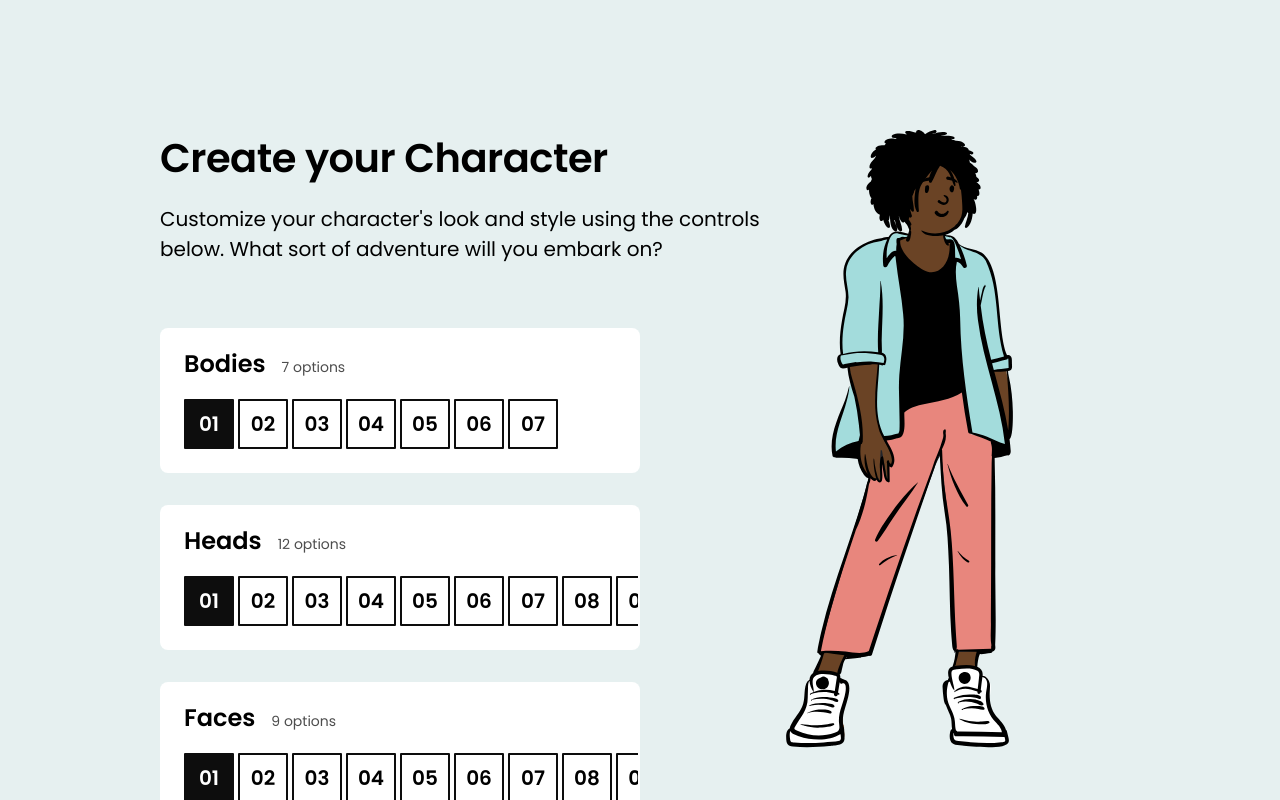
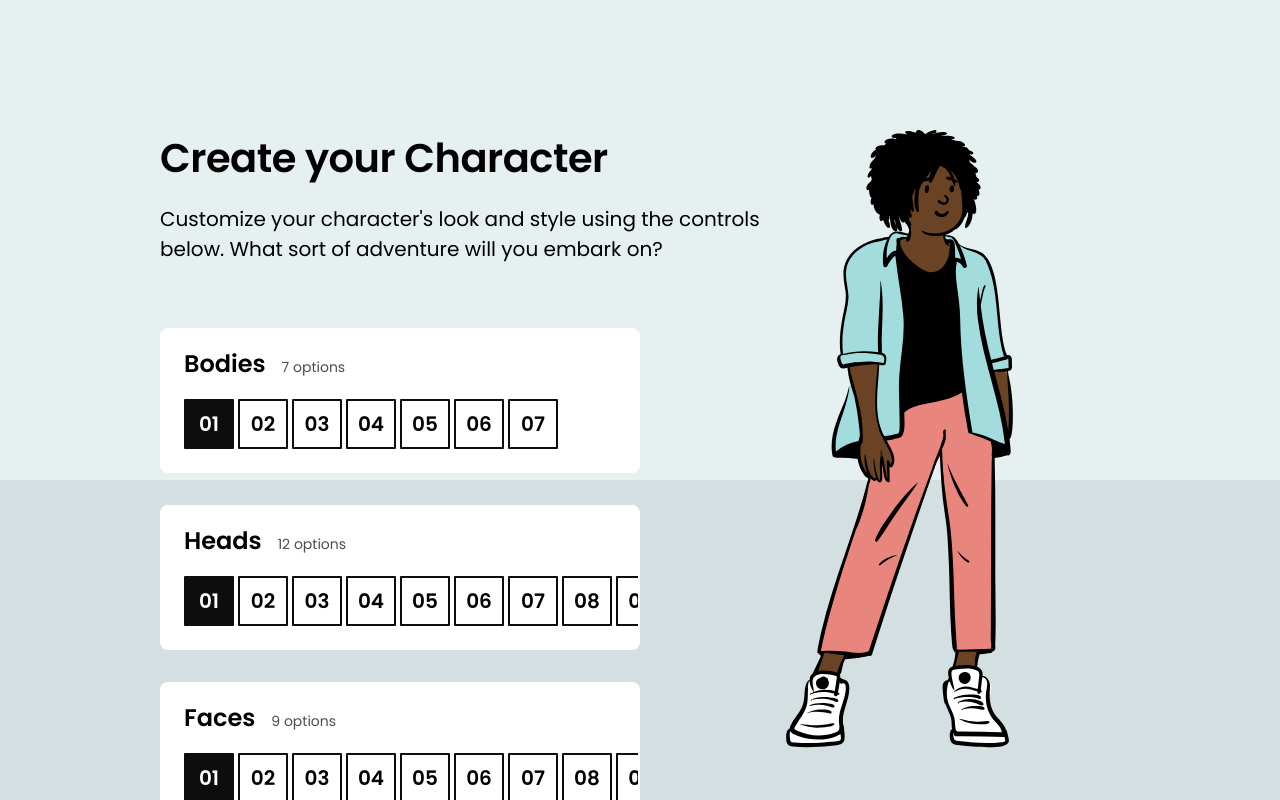
Before and after one commit to Ireneripo/character-creator-v2, a React (Vite) app: page / in a window 1280 px wide. Shown: the top 800 px of the page. Built offline with nearby package versions, Linux system fonts and the light colour scheme.

Commit message:
style:🎨 Exercise 4: Perspective decoration

```diff
--- a/src/components/CharacterEditor/CharacterEditor.jsx
+++ b/src/components/CharacterEditor/CharacterEditor.jsx
@@ -1,12 +1,9 @@
-import React from 'react';
+import React from "react";
 
-import {
-  defaultSkinColor,
-  defaultClothesColor,
-} from '../../constants';
-import Character from '../Character';
-import MaxWidthWrapper from '../MaxWidthWrapper';
-import ControlPane from '../ControlPane';
+import { defaultSkinColor, defaultClothesColor } from "../../constants";
+import Character from "../Character";
+import MaxWidthWrapper from "../MaxWidthWrapper";
+import ControlPane from "../ControlPane";
 
 import {
   bodyOptions,
@@ -15,8 +12,8 @@ import {
   accessoryOptions,
   skinColorOptions,
   clothesColorOptions,
-} from './CharacterEditor.helpers';
-import styles from './CharacterEditor.module.css';
+} from "./CharacterEditor.helpers";
+import styles from "./CharacterEditor.module.css";
 
 function App() {
   const [body, setBody] = React.useState(0);
@@ -24,18 +21,17 @@ function App() {
   const [face, setFace] = React.useState(0);
   const [accessory, setAccessory] = React.useState(0);
   const [skinColor, setSkinColor] = React.useState(defaultSkinColor);
-  const [clothesColor, setClothesColor] = React.useState(
-    defaultClothesColor
-  );
+  const [clothesColor, setClothesColor] = React.useState(defaultClothesColor);
 
   return (
     <main className={styles.characterEditor}>
+      <div className={styles.perspectiveEffect}></div>
       <MaxWidthWrapper className={styles.maxWidthWrapper}>
         <header className={styles.header}>
           <h1 className={styles.title}>Create your Character</h1>
           <p className={styles.description}>
-            Customize your character's look and style using the
-            controls below. What sort of adventure will you embark on?{' '}
+            Customize your character's look and style using the controls below.
+            What sort of adventure will you embark on?{" "}
           </p>
         </header>
         <div className={styles.controlColumn}>
--- a/src/components/CharacterEditor/CharacterEditor.module.css
+++ b/src/components/CharacterEditor/CharacterEditor.module.css
@@ -4,6 +4,7 @@
 }
 
 .maxWidthWrapper {
+  position: relative;
 }
 
 .header {
@@ -35,3 +36,12 @@
 .controlColumn {
   width: 50%;
 }
+
+.perspectiveEffect {
+  position: fixed;
+  top: 60%;
+  left: 0;
+  height: 40%;
+  width: 100%;
+  background-color: hsl(195deg, 20%, 86%);
+}
```
